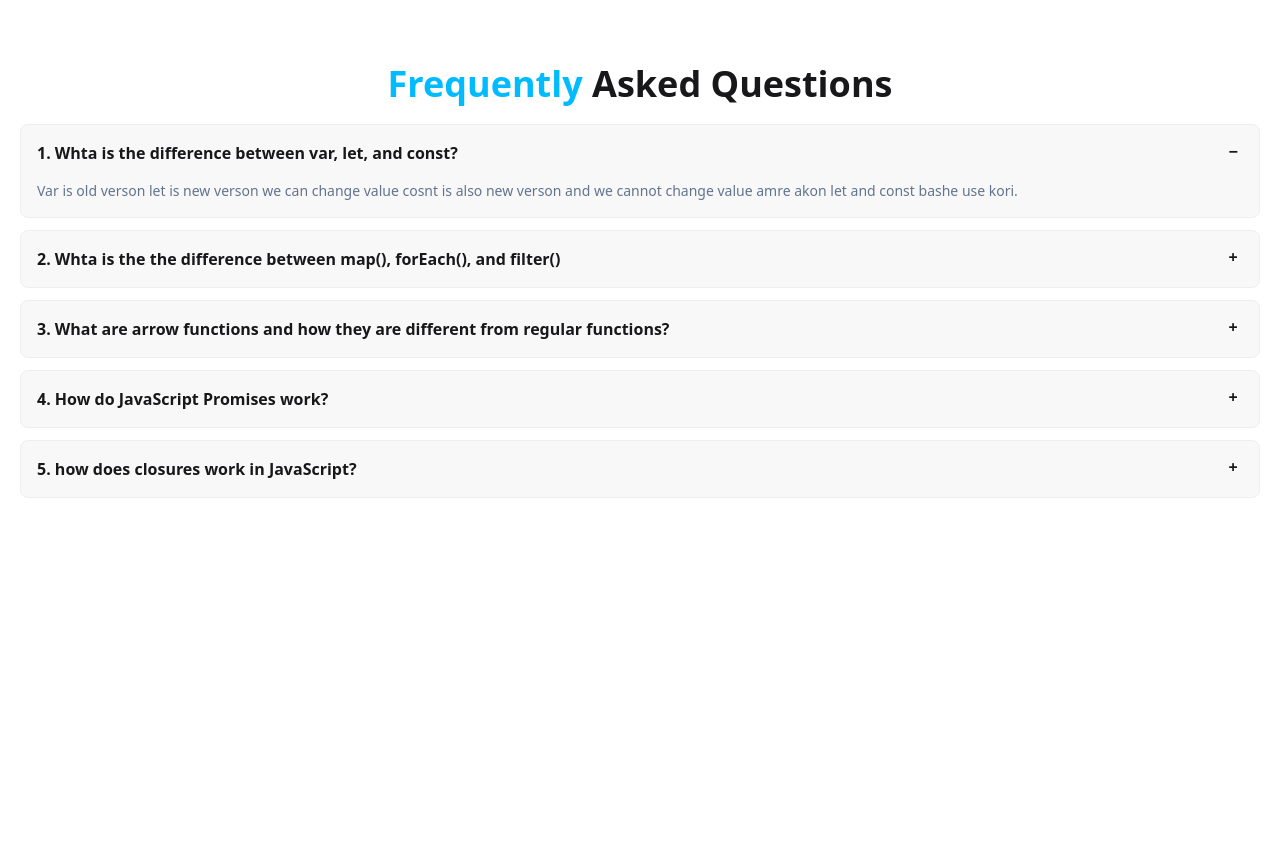
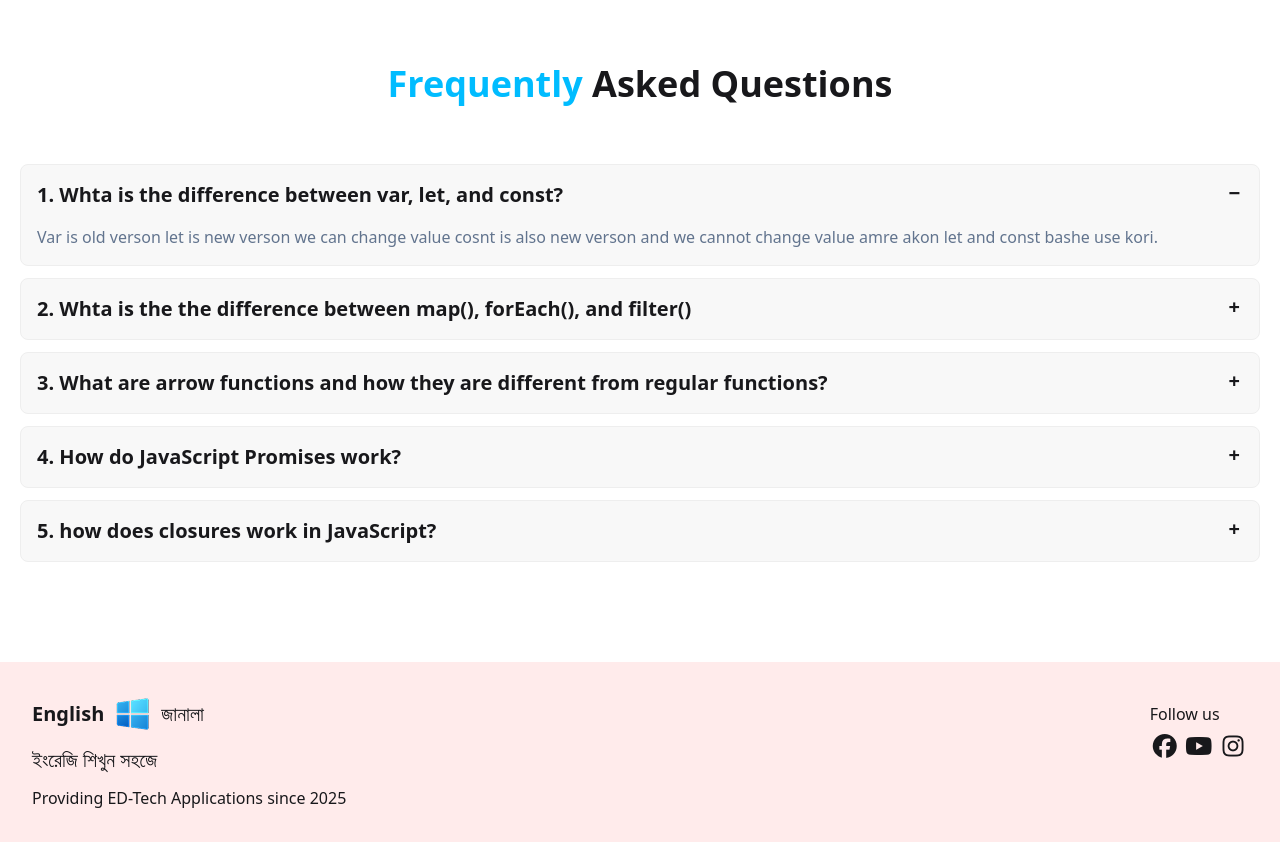
Before and after one commit to Shishir2008/A6-English-Janala, a plain HTML site: page index.html in a window 1280 px wide. Shown: the part 900-1742 px from the top of the page. Before the commit the page ends 1498 px from the top, so only its background shows below. Drawn offline with nearby package versions, Linux system fonts and the light colour scheme.

Commit message:
add a footer section

```diff
--- a/index.html
+++ b/index.html
@@ -58,36 +58,66 @@
         </section>
         <!-- Frequently Asked section -->
         <section class="my-20">
-            <h1 class="text-4xl font-bold text-center"><span class="text-sky-400">Frequently</span> Asked Questions</h1>
+            <h1 class="text-4xl font-bold text-center my-10"><span class="text-sky-400">Frequently</span> Asked Questions</h1>
             <div class="p-5 space-y-3">
                 <div class="collapse collapse-plus bg-base-200 border border-base-300">
                     <input type="radio" name="my-accordion-3" checked="checked" />
-                    <div class="collapse-title font-semibold">1. Whta is the difference between var, let, and const?</div>
-                    <div class="collapse-content text-sm text-[#62748E]">Var is old verson let is new verson we can change value cosnt is also new verson and we cannot change value amre akon let and const bashe use kori.</div>
+                    <div class="collapse-title font-semibold text-xl">1. Whta is the difference between var, let, and
+                        const?</div>
+                    <div class="collapse-content  text-[#62748E]">Var is old verson let is new verson we can change
+                        value cosnt is also new verson and we cannot change value amre akon let and const bashe use
+                        kori.</div>
                 </div>
                 <div class="collapse collapse-plus bg-base-200 border border-base-300">
                     <input type="radio" name="my-accordion-3" />
-                    <div class="collapse-title font-semibold">2. Whta is the the difference between map(), forEach(), and filter()</div>
-                    <div class="collapse-content text-sm text-[#62748E]">.forEach() a function for each item Returns Nothing just want to loop through items .map() a function for each item a function for each item use this When i create a new array .filter() sobgular theka cheak a condition A new array with items that pass the test When i keep only some items</div>
+                    <div class="collapse-title font-semibold text-xl">2. Whta is the the difference between map(),
+                        forEach(), and filter()</div>
+                    <div class="collapse-content  text-[#62748E]">.forEach() a function for each item Returns Nothing
+                        just want to loop through items .map() a function for each item a function for each item use
+                        this When i create a new array .filter() sobgular theka cheak a condition A new array with items
+                        that pass the test When i keep only some items</div>
                 </div>
                 <div class="collapse collapse-plus bg-base-200 border border-base-300">
                     <input type="radio" name="my-accordion-3" />
-                    <div class="collapse-title font-semibold">3.  What are arrow functions and how they are different from regular functions?</div>
-                    <div class="collapse-content text-sm text-[#62748E]">Arrow functions is short and modern way to write functions in JavaScript.</div>
+                    <div class="collapse-title font-semibold text-xl">3. What are arrow functions and how they are
+                        different from regular functions?</div>
+                    <div class="collapse-content  text-[#62748E]">Arrow functions is short and modern way to write
+                        functions in JavaScript.</div>
                 </div>
                 <div class="collapse collapse-plus bg-base-200 border border-base-300">
                     <input type="radio" name="my-accordion-3" />
-                    <div class="collapse-title font-semibold">4. How do JavaScript Promises work?</div>
-                    <div class="collapse-content text-sm text-[#62748E]"> Promise in JavaScript is used for handling asynchronous work  that take time — like fetching data from a server.</div>
+                    <div class="collapse-title font-semibold text-xl">4. How do JavaScript Promises work?</div>
+                    <div class="collapse-content  text-[#62748E]"> Promise in JavaScript is used for handling
+                        asynchronous work that take time — like fetching data from a server.</div>
                 </div>
                 <div class="collapse collapse-plus bg-base-200 border border-base-300">
                     <input type="radio" name="my-accordion-3" />
-                    <div class="collapse-title font-semibold">5. how does closures work in JavaScript?</div>
-                    <div class="collapse-content text-sm text-[#62748E]">A closure happens when a function remembers the variables from its outer function, even after the outer function has finished running.</div>
+                    <div class="collapse-title font-semibold text-xl">5. how does closures work in JavaScript?</div>
+                    <div class="collapse-content  text-[#62748E]">A closure happens when a function remembers the
+                        variables from its outer function, even after the outer function has finished running.</div>
                 </div>
             </div>
         </section>
     </main>
+    <footer>
+        <section class="flex flex-col md:flex-row  justify-between p-8 bg-[#FFEBEB]">
+            <div class="space-y-3">
+                <h3 class="flex items-center gap-2 text-xl"><span class="font-bold">English</span> <img
+                        class="object-cover" src="./assets/logo.png" alt=""> <span class="font-medium">জানালা</span>
+                </h3>
+                <h4 class="text-xl font-medium">ইংরেজি শিখুন সহজে</h4>
+                <h4>Providing ED-Tech Applications since 2025</h4>
+            </div>
+            <div class="items-center">
+                <h3 class="text-[#18181B] py-2">Follow us</h3>
+                <div>
+                    <i class="fa-brands fa-facebook text-2xl"></i>
+                    <i class="fa-brands fa-youtube text-2xl"></i>
+                    <i class="fa-brands fa-instagram text-2xl"></i>
+                </div>
+            </div>
+        </section>
+    </footer>
 </body>
 
 </html>
```
